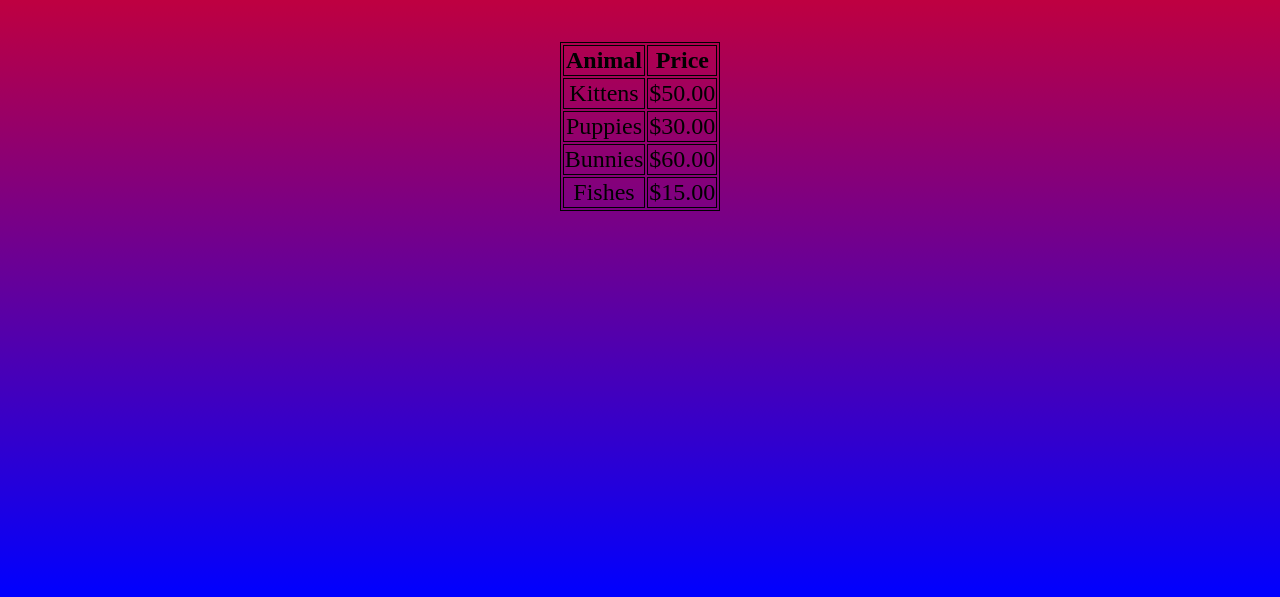
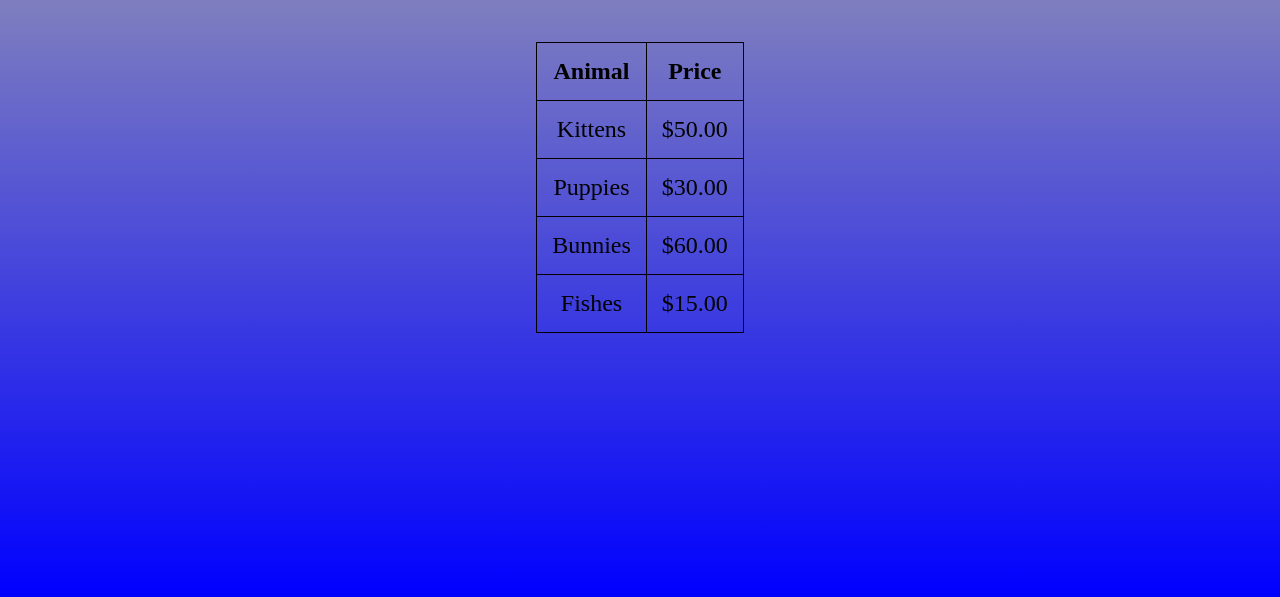
Before and after one commit to Liranbm12/Animals-Project, a plain HTML site: page prices.html in a window 1280 px wide. Shown: the part 203-800 px from the top of the page. Drawn offline with Linux system fonts and the light colour scheme.

Commit message:
Change background

```diff
--- a/style.css
+++ b/style.css
@@ -4,7 +4,7 @@ html, body {
     padding: 0;
     font-size: x-large;
     text-align: center;
-    background-image: linear-gradient(red, blue);
+    background-image: linear-gradient(darkgray, blue);
 }
 
 a {
@@ -34,6 +34,8 @@ ul {
 
 table, th, td {
     margin: auto;
+    padding: 15px;
     border: 1px solid;
+    border-collapse: collapse;
 
 }
```
Also changed, not shown: index.html (+1 -1 lines).
